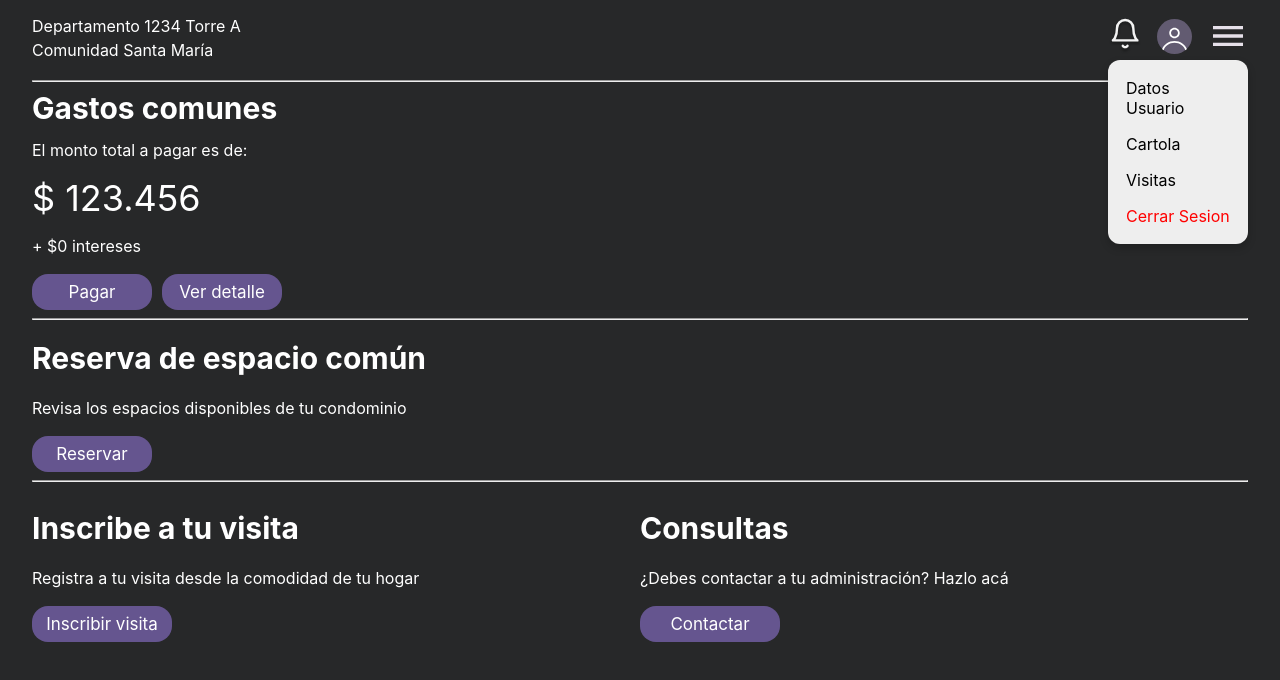
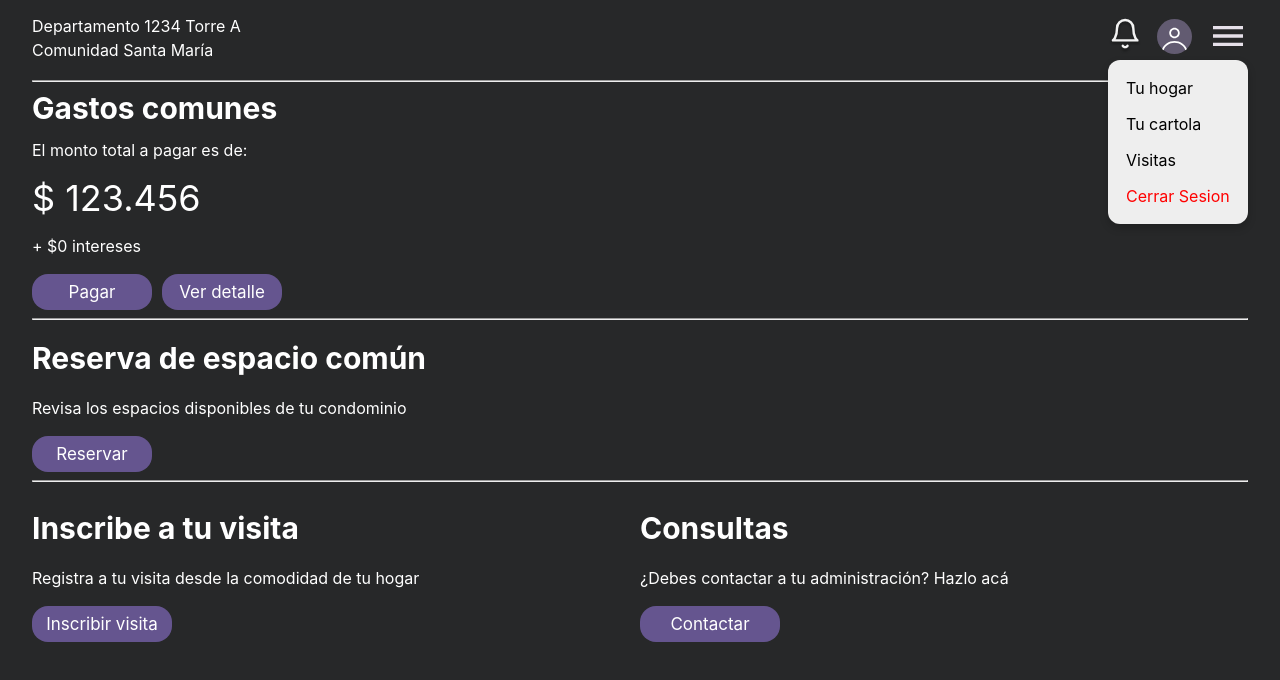
Before and after one commit to retamaish/INF322-DIU-ComunidadEdificio, a React app: page / in a window 1280 px wide. Both pictures are taken after a click on the element 1228 px from the left and 38 px from the top of the page. Shown: the top 680 px of the page. Built offline with nearby package versions, Linux system fonts and the light colour scheme; the HTML template or start-up script is replaced by a standard one.

Commit message:
[MenuDropdown.jsx] Se apega al diseño implementado en Figma.

```diff
--- a/src/components/elements/MenuDropdown.jsx
+++ b/src/components/elements/MenuDropdown.jsx
@@ -22,8 +22,8 @@ export const MenuDropdown = () => {
         <ul
           className='menu-dropdown'
         >
-          <li onClick={() => handleNavigateMenu('/usuario')} style={{ padding: '8px', cursor: 'pointer' }}>Datos Usuario</li>
-          <li onClick={() => handleNavigateMenu('/cartola')} style={{ padding: '8px', cursor: 'pointer' }}>Cartola</li>
+          <li onClick={() => handleNavigateMenu('/usuario')} style={{ padding: '8px', cursor: 'pointer' }}>Tu hogar</li>
+          <li onClick={() => handleNavigateMenu('/cartola')} style={{ padding: '8px', cursor: 'pointer' }}>Tu cartola</li>
           <li onClick={() => handleNavigateMenu('/inscribir-visitas')} style={{ padding: '8px', cursor: 'pointer' }}>Visitas</li>
           <li onClick={() => handleNavigateMenu('/iniciar-sesion')} style={{ padding: '8px', cursor: 'pointer', color: 'red' }}>Cerrar Sesion</li>
         </ul>
```
